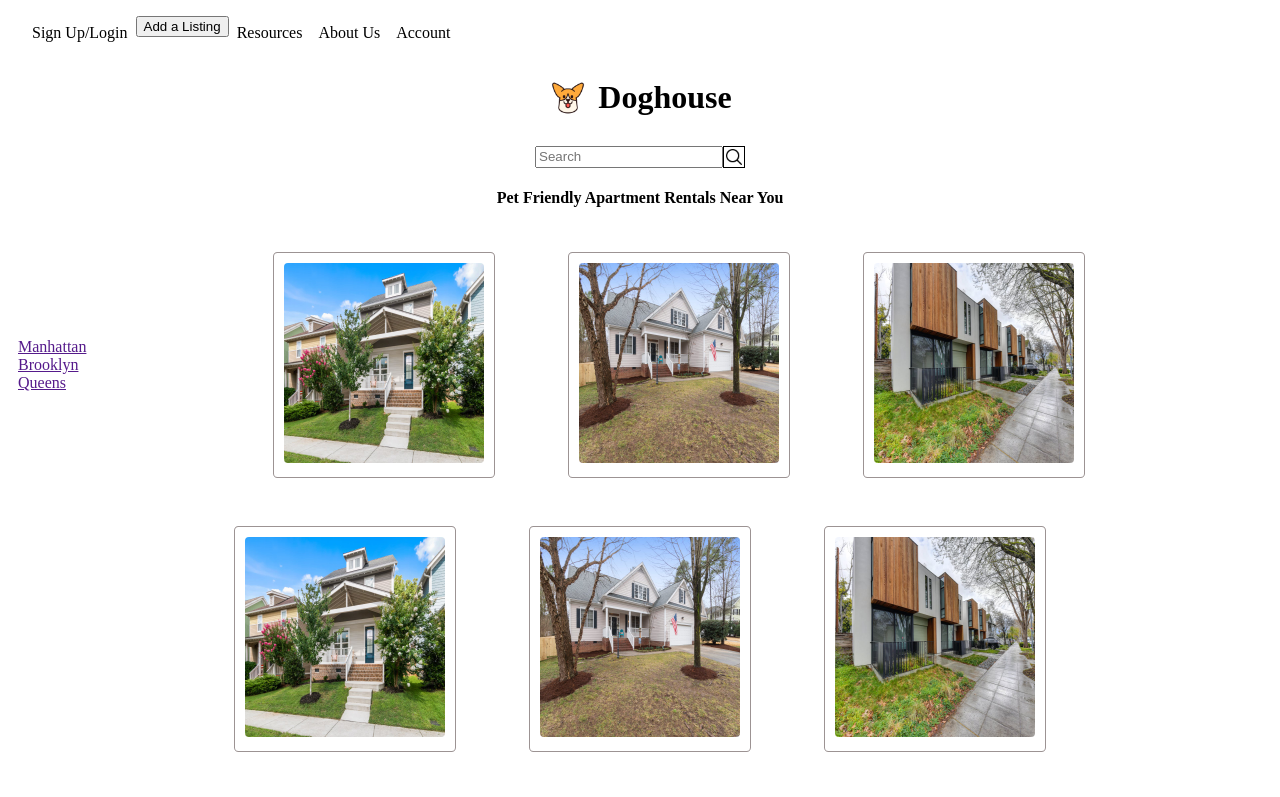
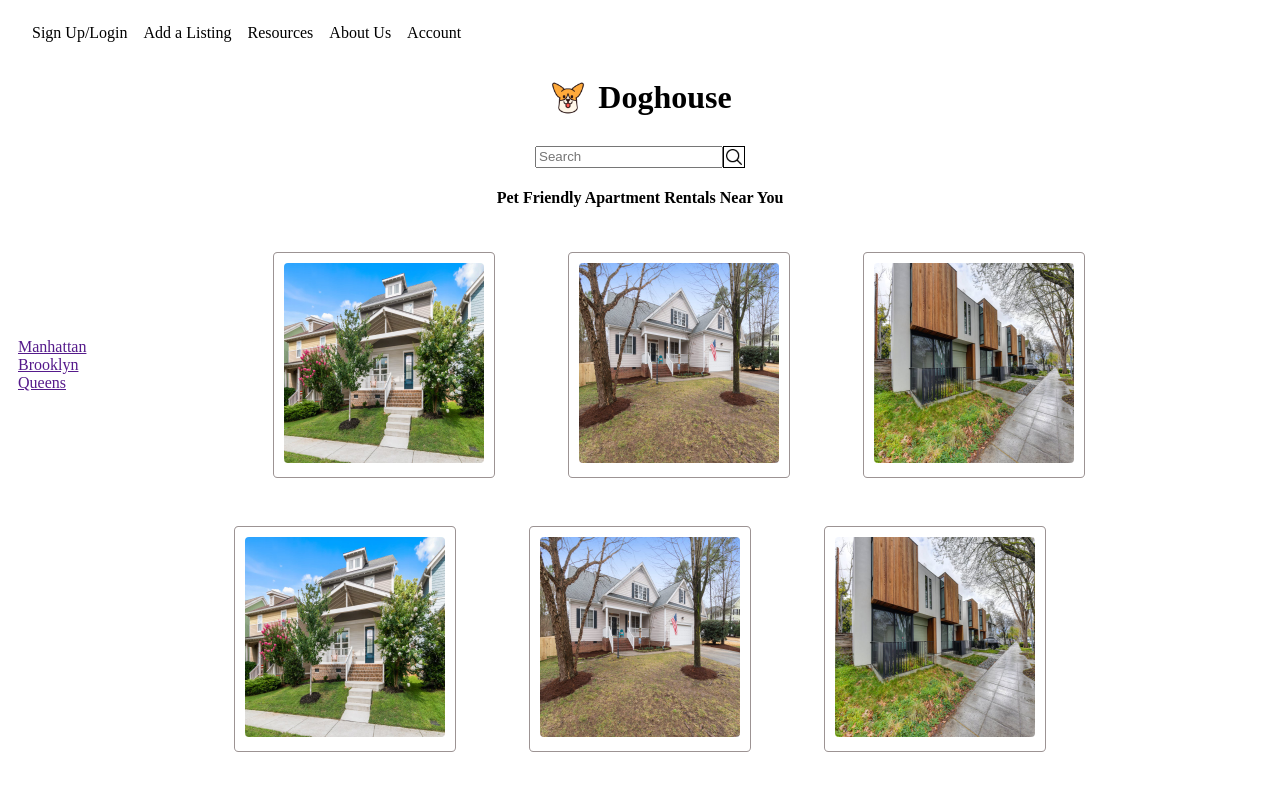
Before and after one commit to Gitling01/Doghouse, a website: page public/index.html in a window 1280 px wide. Shown: the top 797 px of the page. Drawn offline with Linux system fonts and the light colour scheme; no server answers.

Commit message:
restore listing-form link

```diff
--- a/public/index.html
+++ b/public/index.html
@@ -17,7 +17,8 @@
         <div class="nav-bar">
             <ul>
                 <li><a href="login.html">Sign Up/Login</a></li>
-                <li><button id="add-listing-button">Add a Listing</button></li>
+                <li><a href="listing-form.html">Add a Listing</a></li>
+                <!--<li><button id="add-listing-button">Add a Listing</button></li>-->
                 <li><a href="#resources-title">Resources</a></li>
                 <li><a href="">About Us</a></li>
                 <li><a href="">Account</a></li>
```
